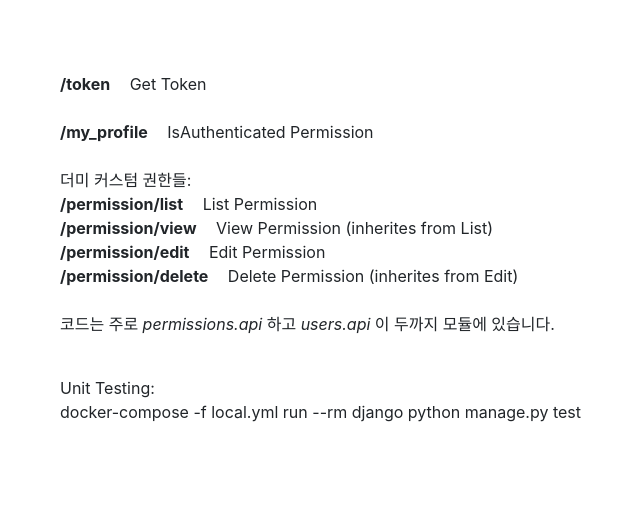
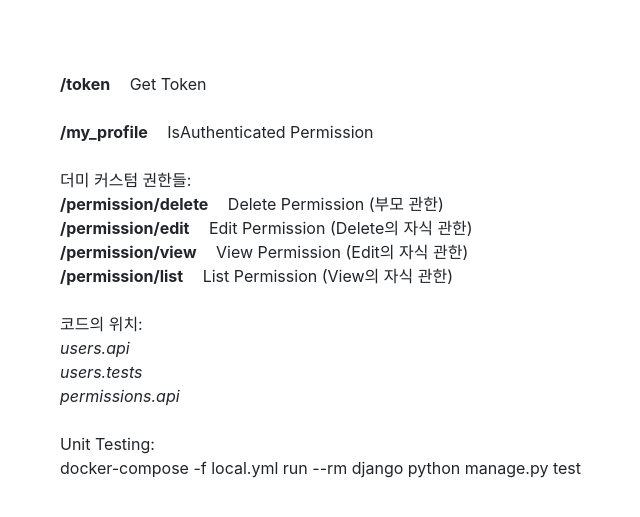
Before and after one commit to technolingo/dj-rest-api-interview, a Django app: page / in a window 1280 px wide. Shown: the part 56-573 px from the top of the page, without its empty margins (65-705 px from the left). Run offline with Django 3.2, Linux system fonts and the light colour scheme; some libraries are stand-ins or nearby versions.

Commit message:
modify home page docs

```diff
--- a/handysapi/templates/sitepages/index.html
+++ b/handysapi/templates/sitepages/index.html
@@ -22,12 +22,15 @@
     <li><strong>/my_profile</strong> IsAuthenticated Permission</li>
     <li><br /></li>
     <li>더미 커스텀 권한들:</li>
-    <li><strong>/permission/list</strong> List Permission</li>
-    <li><strong>/permission/view</strong> View Permission (inherites from List)</li>
-    <li><strong>/permission/edit</strong> Edit Permission</li>
-    <li><strong>/permission/delete</strong> Delete Permission (inherites from Edit)</li>
+    <li><strong>/permission/delete</strong> Delete Permission (부모 관한)</li>
+    <li><strong>/permission/edit</strong> Edit Permission (Delete의 자식 관한)</li>
+    <li><strong>/permission/view</strong> View Permission (Edit의 자식 관한)</li>
+    <li><strong>/permission/list</strong> List Permission (View의 자식 관한)</li>
     <li><br /></li>
-    <li><p>코드는 주로 <em>permissions.api</em> 하고 <em>users.api</em> 이 두까지 모듈에 있습니다.</p></li>
+    <li>코드의 위치:</li>
+    <li><em>users.api</em></li>
+    <li><em>users.tests</em></li>
+    <li><em>permissions.api</em></li>
     <li><br /></li>
     <li>Unit Testing:</li>
     <li>docker-compose -f local.yml run --rm django python manage.py test</li>
```
